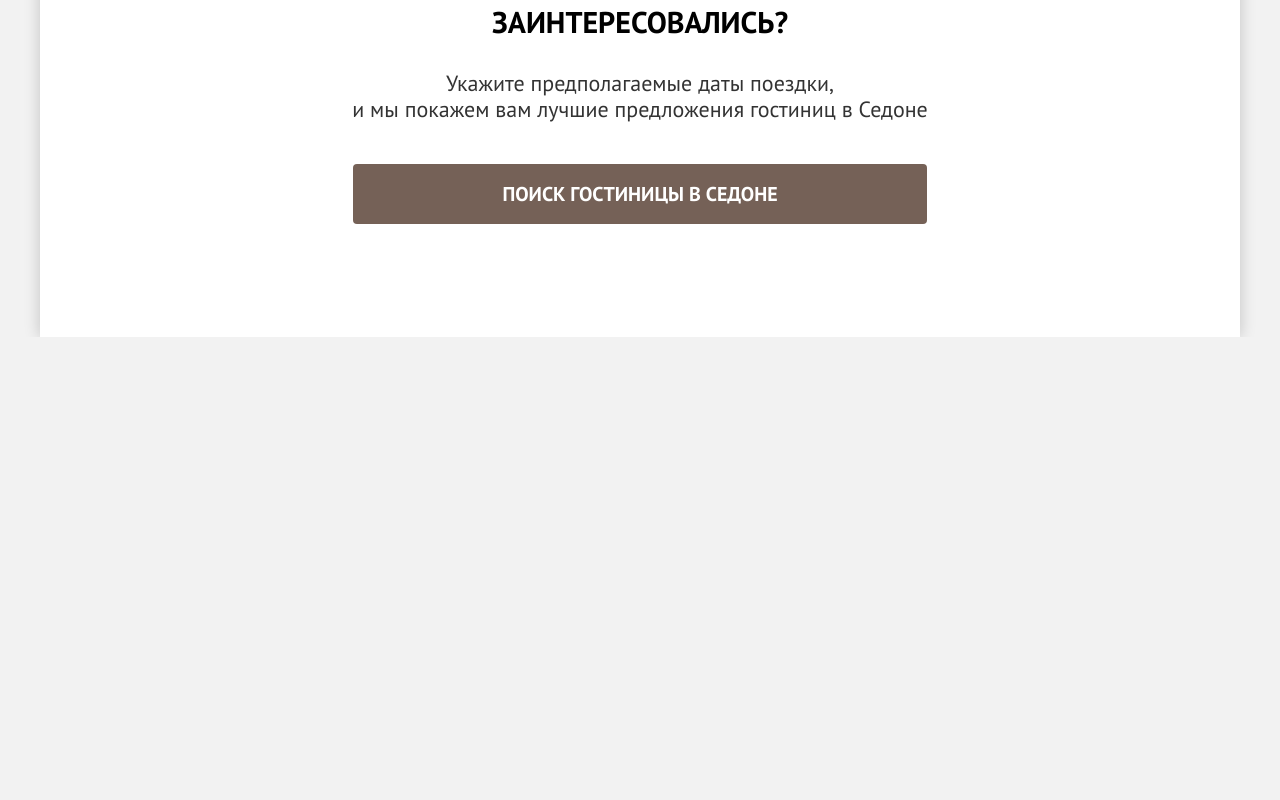
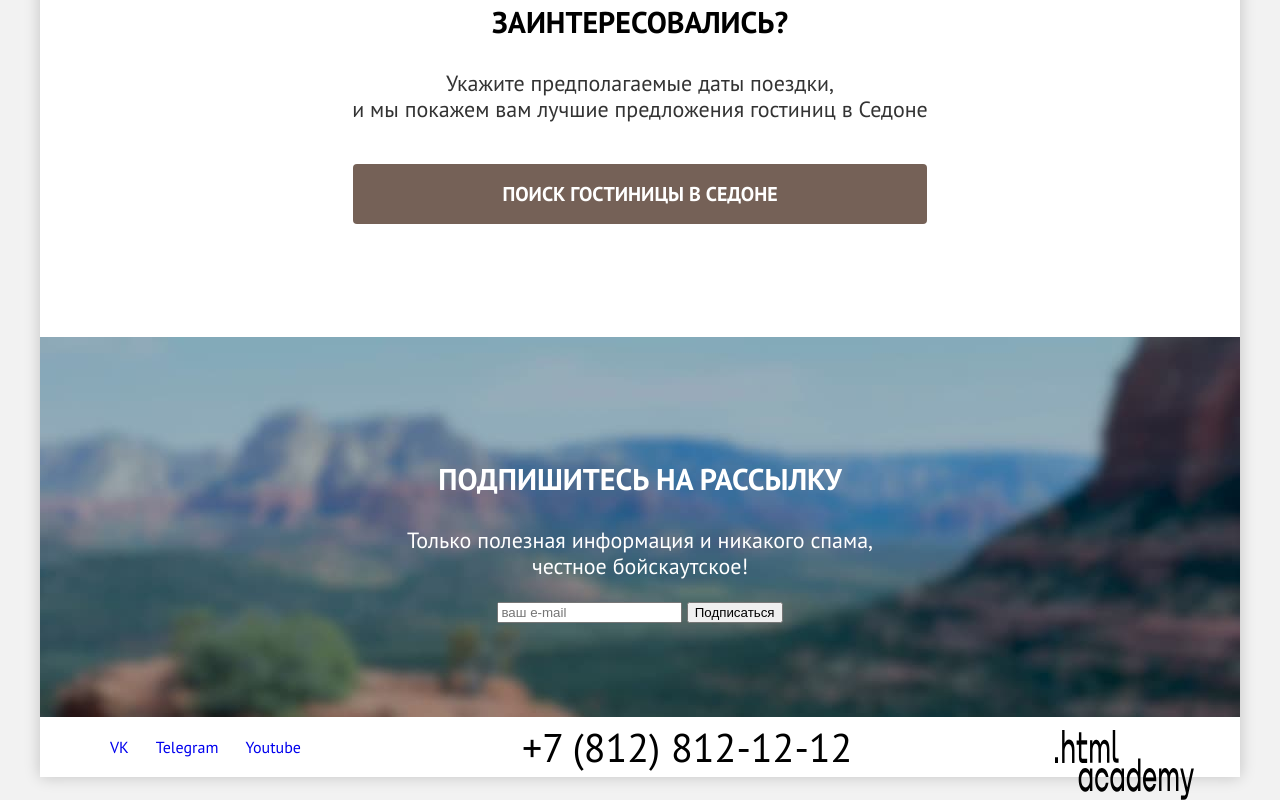
Before and after one commit to htmlacademy-htmlcss/2028743-sedona-34, a plain HTML site: page index.html in a window 1280 px wide. Shown: the part 2391-3191 px from the top of the page. Before the commit the page ends 2728 px from the top, so only its background shows below. Drawn offline with Linux system fonts and the light colour scheme; files whose address does not match are found by name.

Commit message:
Добавляет флекс в footer

```diff
--- a/index.html
+++ b/index.html
@@ -172,7 +172,7 @@
             </ol>
           </section>
       </main>
-      <footer class="footer">
+
       <section class="search-hotel">
         <h3 class="search-question">Заинтересовались?</h3>
         <p class="search-date">Укажите предполагаемые даты поездки,
@@ -182,9 +182,46 @@
               <h3 class="form-seacher">Поиск гостиницы в Седоне</h3>
             </a>
           </div>
+
       </section>
+      <section class="follow">
+        <h3 class="follow-us">Подпишитесь на рассылку</h3>
+        <p class="follow-description">Только полезная информация и никакого
+    спама, честное бойскаутское!</p>
+    <form class="follow-form" action="https://echo.htmlacademy.ru/" method="post">
+      <input type="text" id="follow-mail" name="follow-mail" placeholder="ваш e-mail">
+      <button class="follow-button" type="submit">Подписаться</button>
+         </section>
 
-    </footer>
+         <footer class="footer">
+          <ul class="footer-social">
+            <li class="footer-item">
+              <a class="footer-link" href=" https://vk.com/htmlacademy">
+                <span class="visually-hidden">VK</span>
+              </a>
+            </li>
+
+            <li class="footer-item">
+              <a class="footer-link" href="https://t.me/htmlacademy">
+                <span class="visually-hidden">Telegram</span>
+              </a>
+            </li>
+
+            <li class="footer-item">
+              <a class="footer-link" href="https://www.youtube.com/user/htmlacademyru">
+                <span class="visually-hidden">Youtube</span>
+              </a>
+            </li>
+          </ul>
+
+          <section class="footer-contacts">
+            <a class="contacts-phone" href="tel:88128121212">+7 (812) 812-12-12</a>
+          </section>
+          <section class="footer-logo">
+            <img class="logo" src="images/footer/HTML Academy.svg" width="115" height="33" alt="Логотип html academy">
+          </section>
+         </footer>
+
     </div>
 
 
--- a/styles/styles.css
+++ b/styles/styles.css
@@ -386,6 +386,10 @@
   }
 
   .form-seacher{
+    display: inline-block;
+    vertical-align: top;
+    text-align: center;
+    box-sizing: border-box;
     Width: 574px;
     height: 60px;
     padding-top: 12px;
@@ -395,10 +399,76 @@
     font-size: 20px;
     line-height: 36px;
     text-transform: uppercase;
+    text-decoration: none;
     color: #FFFFFF;
-    text-decoration: none;
+  }
+
+  .follow{
+    background: url(../images/footer/background-3.jpg) no-repeat;
+    font-family: 'PT Sans', sans-serif;
+    text-align: center;
+    color: #FFFFFF;
+    padding-bottom: 94px;
     display: inline-block;
     vertical-align: top;
+    box-sizing: border-box;
+  }
+
+  .follow-us{
+    padding-top: 94px;
+    font-weight: 700;
+    font-size: 30px;
+    line-height: 36px;
+    text-transform: uppercase;
+  }
+
+  .follow-description{
+    font-weight: 400;
+    font-size: 22px;
+    line-height: 26px;
+    padding-inline: 363px;
+  }
+
+  .footer{
+    padding-left: 70px;
+    padding-right: 70px;
+    display: flex;
+    align-items: center;
+  }
+
+  .footer-social{
+    list-style-type: none;
+    display: flex;
+    padding: 0;
+    margin: 0;
+  }
+
+  .footer-item{
+    margin-right: 27px;
+  }
+
+  .footer-link{
+    display: block;
+    padding-top: 20px;
+    padding-bottom: 20px;
+    position: relative;
+    text-decoration: none;
+  }
+
+  .footer-logo{
+    margin-left: auto;
+    width: 115px;
+    height: 34px;
+  }
+
+  .contacts-phone{
+    font-family: 'PT Sans', sans-serif;
+    font-weight: 400;
+    font-size: 40px;
+    line-height: 40px;
     text-align: center;
-    box-sizing: border-box;
-    }
+    text-transform: uppercase;
+    text-decoration: none;
+    color: #000000;
+    padding-inline: 194px;
+  }
```
